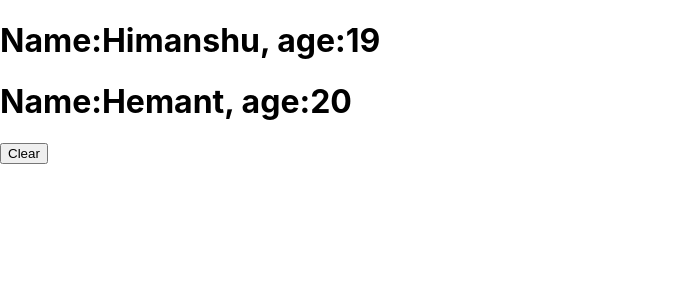
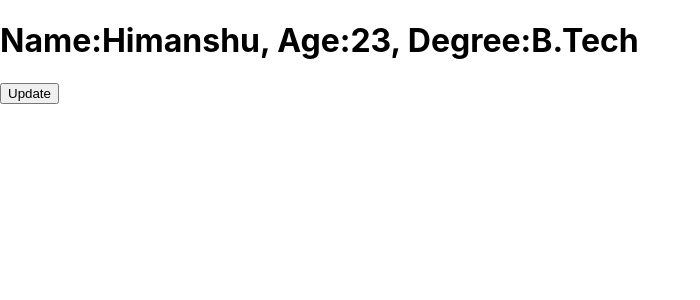
Before and after one commit to hhimanshu1/Hooks, a React (Create React App) app in the folder my-app/: page / in a window 1280 px wide. Shown: the top 300 px of the page, without its empty margins (0-700 px from the left). Built offline with nearby package versions, Linux system fonts and the light colour scheme.

Commit message:
spreadOperator

```diff
--- a/my-app/src/App.js
+++ b/my-app/src/App.js
@@ -1,10 +1,12 @@
 import React from "react";
 import UseStateArray from './UseStateArray';
+import UseStateObject from './UseStateObject';
 
 const App=()=>{
   return (
     <>
-    < UseStateArray  />
+    {/* < UseStateArray  /> */}
+    < UseStateObject />
     </>
   );
 };
--- /dev/null
+++ b/my-app/src/UseStateObject.js
@@ -0,0 +1,18 @@
+import React, {useState} from 'react';
+
+
+  const UseStateObject = () => {
+    const [myObject, setmyObject] = useState({
+        myName:"Himanshu", myAge:23, degree:"B.Tech"
+    });
+    const change=()=>{
+        setmyObject({...myObject,myName:"Hemant"});
+    }
+    return (
+         <>
+         <h1>Name:{myObject.myName}, Age:{myObject.myAge}, Degree:{myObject.degree} </h1>
+         <button onClick={change}>Update</button>
+         </>
+    )
+}
+export default UseStateObject;
```
